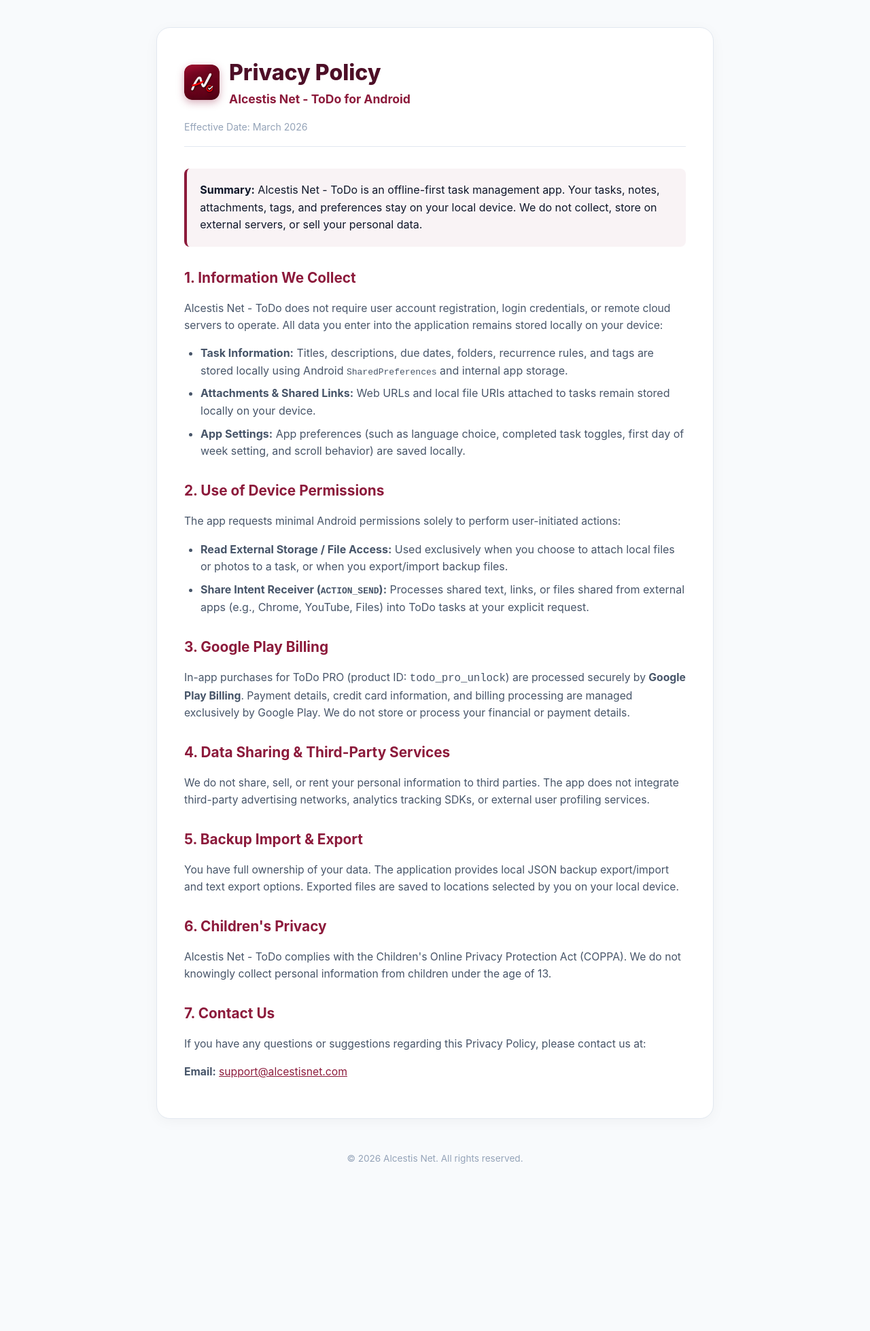
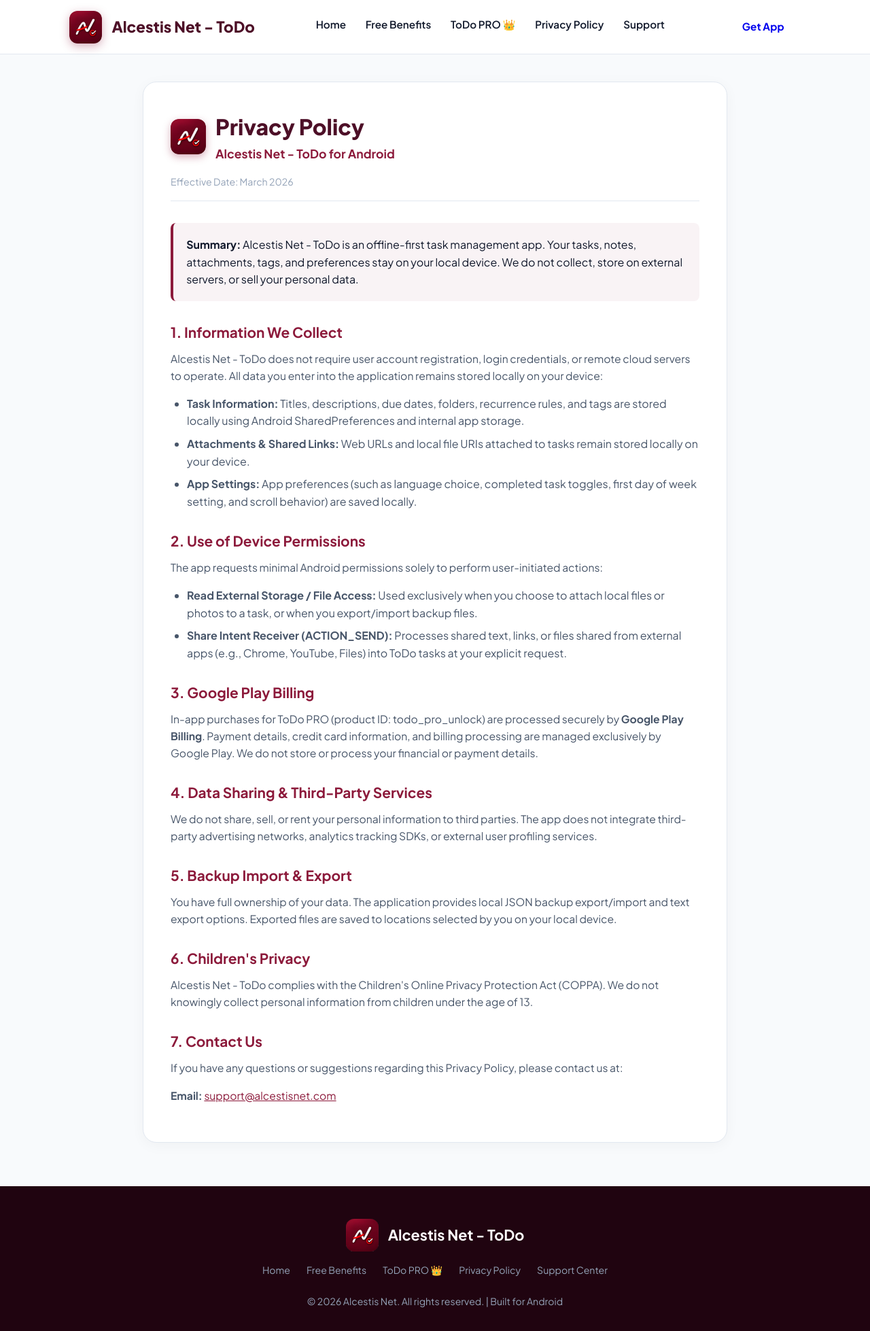
Before and after one commit to IonCreations/AlcestisNet-ToDo, a plain HTML site: page privacy.html in a window 1280 px wide. Shown: the whole page at 68% size. Before the commit the page ends 1756 px from the top, so only its background shows below. Drawn offline with Linux system fonts and the light colour scheme.

Commit message:
Add files via upload

```diff
--- a/privacy.html
+++ b/privacy.html
@@ -4,6 +4,9 @@
     <meta charset="UTF-8">
     <meta name="viewport" content="width=device-width, initial-scale=1.0">
     <title>Privacy Policy - Alcestis Net ToDo</title>
+    <link rel="preconnect" href="https://fonts.googleapis.com">
+    <link rel="preconnect" href="https://fonts.gstatic.com" crossorigin>
+    <link href="https://fonts.googleapis.com/css2?family=Plus+Jakarta+Sans:wght@400;500;600;700;800&display=swap" rel="stylesheet">
     <style>
         :root {
             --primary: #8C1A3B;
@@ -13,42 +16,144 @@
             --bg-light: #F8FAFC;
             --text-main: #0F172A;
             --text-muted: #475569;
+            --border: #E2E8F0;
         }
+
+        * {
+            margin: 0;
+            padding: 0;
+            box-sizing: border-box;
+            font-family: 'Plus Jakarta Sans', -apple-system, BlinkMacSystemFont, sans-serif;
+        }
+
         body {
-            font-family: -apple-system, BlinkMacSystemFont, 'Segoe UI', Roboto, Helvetica, Arial, sans-serif;
+            background-color: var(--bg-light);
+            color: var(--text-main);
             line-height: 1.6;
+            overflow-x: hidden;
+        }
+
+        /* Fixed Header & Navigation */
+        nav {
+            position: fixed;
+            top: 0;
+            left: 0;
+            right: 0;
+            width: 100%;
+            height: 80px;
+            padding: 0 8%;
+            display: flex;
+            align-items: center;
+            justify-content: space-between;
+            background: rgba(255, 255, 255, 0.94);
+            backdrop-filter: blur(12px);
+            border-bottom: 1px solid var(--border);
+            z-index: 1000;
+        }
+
+        .logo {
+            display: flex;
+            align-items: center;
+            gap: 14px;
+            font-size: 1.4rem;
+            font-weight: 800;
+            color: var(--primary-dark);
+            text-decoration: none;
+        }
+
+        .logo img {
+            width: 48px;
+            height: 48px;
+            border-radius: 12px;
+            box-shadow: 0 4px 14px rgba(140, 26, 59, 0.35);
+            object-fit: cover;
+        }
+
+        .nav-links {
+            display: flex;
+            gap: 1.8rem;
+            align-items: center;
+            list-style: none;
+            margin: 0;
+            padding: 0;
+        }
+
+        .nav-links a {
+            text-decoration: none;
             color: var(--text-main);
-            max-width: 820px;
-            margin: 0 auto;
-            padding: 2.5rem 1.5rem;
-            background-color: var(--bg-light);
+            font-weight: 600;
+            font-size: 0.95rem;
+            transition: color 0.2s;
         }
+
+        .nav-links a:hover {
+            color: var(--primary);
+        }
+
+        .btn {
+            display: inline-flex;
+            align-items: center;
+            justify-content: center;
+            gap: 8px;
+            height: 44px;
+            padding: 0 1.5rem;
+            border-radius: 50px;
+            font-weight: 700;
+            font-size: 0.95rem;
+            text-decoration: none;
+            transition: all 0.3s cubic-bezier(0.4, 0, 0.2, 1);
+            cursor: pointer;
+            border: none;
+        }
+            transition: all 0.3s cubic-bezier(0.4, 0, 0.2, 1);
+            cursor: pointer;
+            border: none;
+        }
+
+        .btn-primary {
+            background: linear-gradient(135deg, var(--primary-light), var(--primary));
+            color: white;
+            box-shadow: 0 8px 20px rgba(140, 26, 59, 0.35);
+        }
+
+        .btn-primary:hover {
+            transform: translateY(-2px);
+            box-shadow: 0 12px 28px rgba(140, 26, 59, 0.45);
+        }
+
+        /* Container */
         .container {
+            max-width: 860px;
+            margin: 7.5rem auto 4rem;
             background: white;
             padding: 2.5rem;
             border-radius: 20px;
             box-shadow: 0 4px 20px rgba(0,0,0,0.04);
-            border: 1px solid #E2E8F0;
+            border: 1px solid var(--border);
         }
+
         h1 {
             color: var(--primary-dark);
             margin-bottom: 0.25rem;
             font-size: 2.2rem;
             font-weight: 800;
         }
+
         .app-name {
             color: var(--primary);
             font-weight: 700;
             font-size: 1.1rem;
             margin-bottom: 1rem;
         }
+
         .last-updated {
             font-size: 0.88rem;
             color: #94A3B8;
             margin-bottom: 2rem;
-            border-bottom: 1px solid #E2E8F0;
+            border-bottom: 1px solid var(--border);
             padding-bottom: 1rem;
         }
+
         h2 {
             color: var(--primary);
             margin-top: 1.8rem;
@@ -56,19 +161,23 @@
             font-size: 1.3rem;
             font-weight: 700;
         }
+
         p {
             margin-bottom: 1rem;
             color: var(--text-muted);
             font-size: 0.98rem;
         }
+
         ul {
             margin-bottom: 1rem;
             padding-left: 1.5rem;
             color: var(--text-muted);
         }
+
         li {
             margin-bottom: 0.5rem;
         }
+
         .highlight-box {
             background: rgba(140, 26, 59, 0.05);
             border-left: 4px solid var(--primary);
@@ -76,15 +185,44 @@
             border-radius: 8px;
             margin: 1.5rem 0;
         }
+
+        /* Footer */
         footer {
-            margin-top: 3rem;
+            background: #200410;
+            color: #94A3B8;
+            padding: 3rem 8% 2rem;
             text-align: center;
-            font-size: 0.85rem;
+            font-size: 0.88rem;
+        }
+
+        footer a {
             color: #94A3B8;
+            text-decoration: none;
+        }
+
+        footer a:hover {
+            text-decoration: underline;
         }
     </style>
 </head>
 <body>
+
+    <!-- Navigation Bar -->
+    <nav>
+        <a href="index.html" class="logo">
+            <img src="ToDo-logo.png" alt="Alcestis Net ToDo Logo">
+            Alcestis Net - ToDo
+        </a>
+        <ul class="nav-links">
+            <li><a href="index.html">Home</a></li>
+            <li><a href="index.html#free-features">Free Benefits</a></li>
+            <li><a href="index.html#pro-features">ToDo PRO 👑</a></li>
+            <li><a href="privacy.html">Privacy Policy</a></li>
+            <li><a href="support.html">Support</a></li>
+        </ul>
+        <a href="index.html#download" class="btn btn-primary">Get App</a>
+    </nav>
+
     <div class="container">
         <div style="display: flex; align-items: center; gap: 14px; margin-bottom: 1rem;">
             <img src="ToDo-logo.png" alt="Alcestis Net ToDo Logo" style="width: 52px; height: 52px; border-radius: 12px; box-shadow: 0 4px 12px rgba(140, 26, 59, 0.35); object-fit: cover;">
@@ -131,8 +269,22 @@
         <p><strong>Email:</strong> <a href="mailto:support@alcestisnet.com" style="color: var(--primary);">support@alcestisnet.com</a></p>
     </div>
 
+    <!-- Footer -->
     <footer>
-        &copy; 2026 Alcestis Net. All rights reserved.
+        <div style="margin-bottom: 1rem; display: flex; justify-content: center; align-items: center; gap: 14px;">
+            <img src="ToDo-logo.png" alt="ToDo Logo" style="width: 48px; height: 48px; border-radius: 12px; object-fit: cover;">
+            <strong style="color: white; font-size: 1.35rem;">Alcestis Net - ToDo</strong>
+        </div>
+        <div style="margin-bottom: 1.5rem; display: flex; justify-content: center; gap: 1.5rem; flex-wrap: wrap;">
+            <a href="index.html">Home</a>
+            <a href="index.html#free-features">Free Benefits</a>
+            <a href="index.html#pro-features">ToDo PRO 👑</a>
+            <a href="privacy.html">Privacy Policy</a>
+            <a href="support.html">Support Center</a>
+        </div>
+        <div>
+            &copy; 2026 Alcestis Net. All rights reserved. | Built for Android
+        </div>
     </footer>
 </body>
 </html>
```
Also changed, not shown: index.html (+37 -25 lines), support.html (added, +374 -0 lines).
